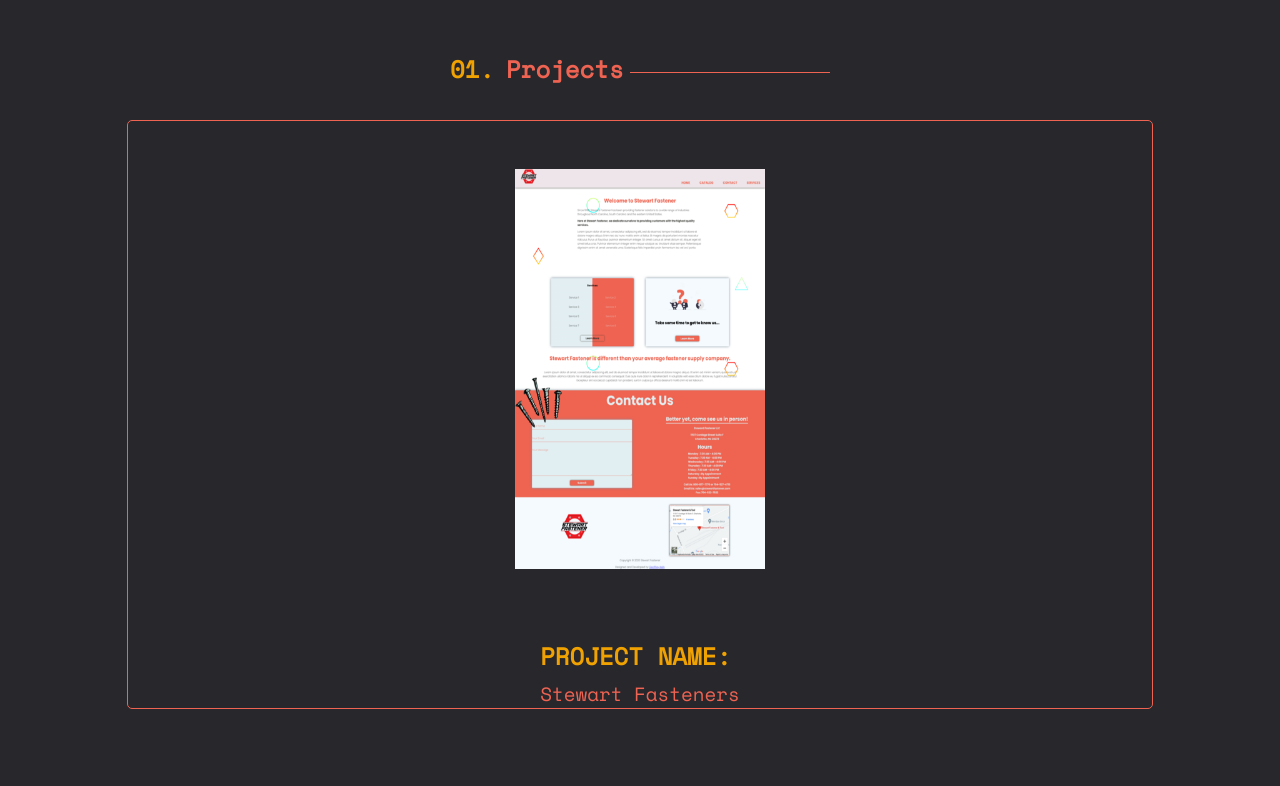
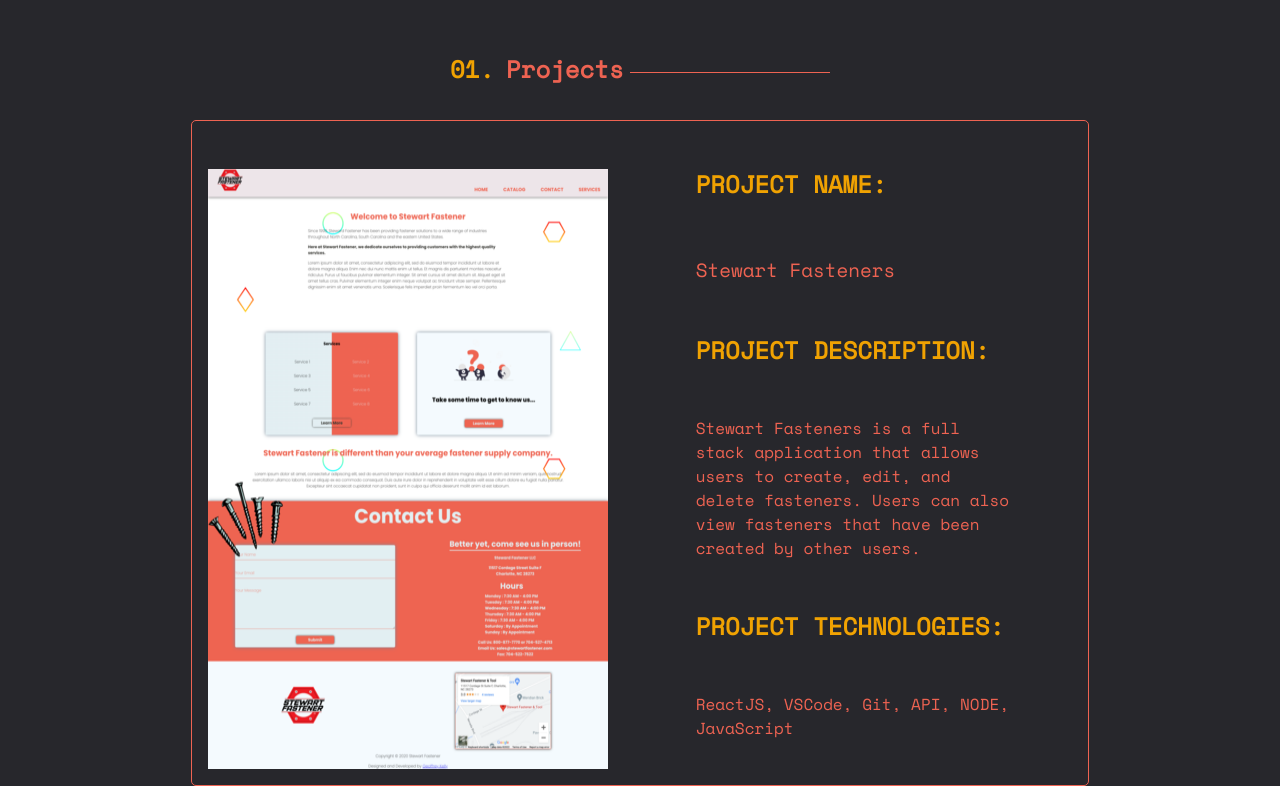
Before and after one commit to GeoffKellyNC/portfolio, a React (Create React App) app: page / in a window 1280 px wide. Shown: the part 1056-1842 px from the top of the page. Before the commit the page ends 1765 px from the top, so only its background shows below. Built offline with nearby package versions, Linux system fonts and the light colour scheme.

Commit message:
finished project componenet

```diff
--- /dev/null
+++ b/src/components/Project.js
@@ -0,0 +1,68 @@
+import React from 'react';
+
+import styled from 'styled-components';
+
+const Project = ({ projectData }) => {
+    return(
+        projectData.map(project => {
+            return(
+                <StyledProject className = 'project-card-container'>
+                    <img
+                        src = {project.imageSrc}
+                        alt = 'Project Screenshot'
+                        className = 'project-card-img' />
+                    <div className = 'project-card-text'>
+                        <h2>PROJECT NAME:</h2><span>{project.title}</span>
+                        <h2 className = 'desc-text'>PROJECT DESCRIPTION:</h2><p className = 'project-desc'>{project.description}</p>
+                        <h2 className = 'desc-text'>PROJECT TECHNOLOGIES:</h2><p className = 'project-desc'>{project.technologies.join(', ')}</p>
+                    </div>
+                </StyledProject>
+            )
+        })
+    )
+}
+
+
+export default Project;
+
+
+
+const StyledProject = styled.div`
+        border: 1px solid ${pr => pr.theme.colors.primary};
+        width: 70%;
+        margin: auto;
+        border-radius: 5px;
+        display: flex;
+
+
+    .project-card-img {
+        width: 400px;
+        height: 600px;
+        margin-top: 2em;
+        padding: 1em;
+    }
+
+    .project-card-text {
+        display: flex;
+        flex-direction: column;
+        flex-wrap: wrap;
+        justify-content: center;
+        padding-left: 8%;
+        gap: 3em;
+    }
+
+    .project-card-text h2 {
+        color: ${pr => pr.theme.colors.secondary};
+    }
+
+    .project-card-text span {
+        font-size: ${pr => pr.theme.fontSizes.small};
+        margin-top: 5px;
+    }
+
+    .project-desc{
+        width: 80%;
+    }
+
+
+`
--- a/src/components/Projects.js
+++ b/src/components/Projects.js
@@ -3,6 +3,11 @@ import styled from 'styled-components';
 
 //! -- Importing Project Images -- //
 import stewartFastenerHome from '../images/stewart-fastener.webp';
+
+//! -- Import Project Data -- //
+import { projectData } from '../data/projectsData';
+
+import Project from './Project';
 
 
 
@@ -13,15 +18,18 @@ const Projects = () => {
             <div className = 'project-title'>
                 <h1><span className = 'num-title'>01.</span>Projects</h1>
             </div>
-            <div className = 'project-1-container'>
+            {/* <div className = 'project-1-container'>
                 <img
                     src = {stewartFastenerHome}
                     alt = 'Stewart Fastener'
                     className = 'project-1-img'/>
                 <div className = 'project-1-text'>
                     <h2>PROJECT NAME:</h2><span>Stewart Fasteners</span>
+                    <h2 className = 'desc-text'>PROJECT DESCRIPTION:</h2><p className = 'project-desc'>Stewart Fasteners is a full stack application that allows users to create, edit, and delete fasteners. Users can also view fasteners that have been created by other users.</p>
+                    <h2 className = 'desc-text'>PROJECT TECHNOLOGIES:</h2><p className = 'project-desc'>ReactJS, VSCode, Git, API, NODE, JavaScript</p>
                 </div>
-            </div>
+            </div> */}
+            <Project projectData = {projectData} />
         </StyledProjects>
     )
 }
@@ -61,13 +69,12 @@ const StyledProjects = styled.div`
         background-color: ${pr => pr.theme.colors.primary};
     }
 
-    .project-1-container {
+    ${'' /* .project-1-container {
         border: 1px solid ${pr => pr.theme.colors.primary};
-        width: 80%;
+        width: 70%;
         margin: auto;
         border-radius: 5px;
         display: flex;
-        gap: 1em;
     }
 
     .project-1-img {
@@ -79,7 +86,11 @@ const StyledProjects = styled.div`
 
     .project-1-text {
         display: flex;
-        margin-top: 2.3em;
+        flex-direction: column;
+        flex-wrap: wrap;
+        justify-content: center;
+        padding-left: 8%;
+        gap: 3em;
     }
 
     .project-1-text h2 {
@@ -90,6 +101,10 @@ const StyledProjects = styled.div`
         font-size: ${pr => pr.theme.fontSizes.small};
         margin-top: 5px;
     }
+
+    .project-desc{
+        width: 80%;
+    } */}
 
 
     @media (max-width: 768px) {
@@ -102,18 +117,18 @@ const StyledProjects = styled.div`
         .box {
             width: 300px;
         }
-    }
-
         .project-1-container{
             display: flex;
             flex-direction: column;
             justify-content: center;
             align-items: center;
+            width: 80%;
         }
 
         .project-1-text{
             display: flex;
             flex-direction: column;
+            padding: 0;
         }
 
         .project-1-img {
@@ -122,5 +137,13 @@ const StyledProjects = styled.div`
             margin-top: 2em;
         }
 
+        .project-desc{
+            margin-top: 1em;
+        }
+    }
+
+
+
+
 
 `
--- /dev/null
+++ b/src/data/projectsData.js
@@ -0,0 +1,15 @@
+import { v4 as uuid } from 'uuid';
+
+import stewartFastenerHome from '../images/stewart-fastener.webp';
+
+
+export const projectData = [
+    {
+        id: uuid(),
+        title: 'Stewart Fasteners',
+        description: 'Stewart Fasteners is a full stack application that allows users to create, edit, and delete fasteners. Users can also view fasteners that have been created by other users.',
+        imageSrc: stewartFastenerHome,
+        technologies: ['ReactJS', 'VSCode', 'Git', 'API', 'NODE', 'JavaScript'],
+        githubLink: 'https://github.com/GeoffKellyNC/stewart-fastener-site',
+    }
+];
```
Lines whose indentation alone changed are shown as unchanged.
